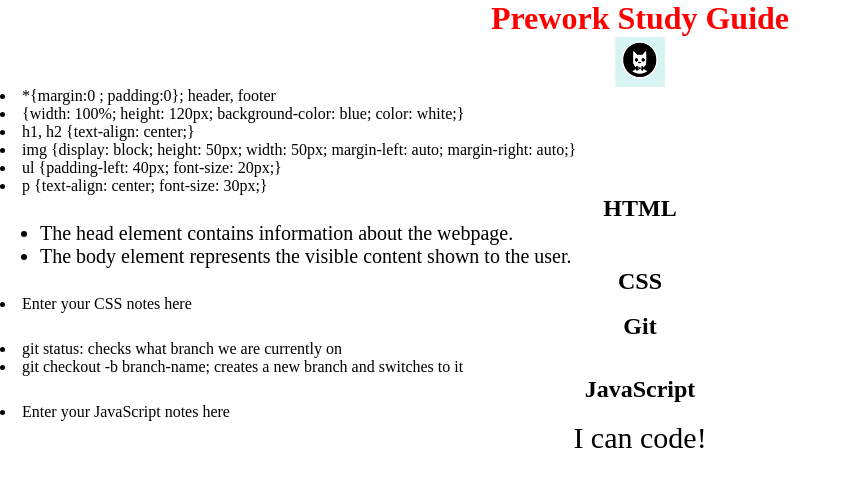
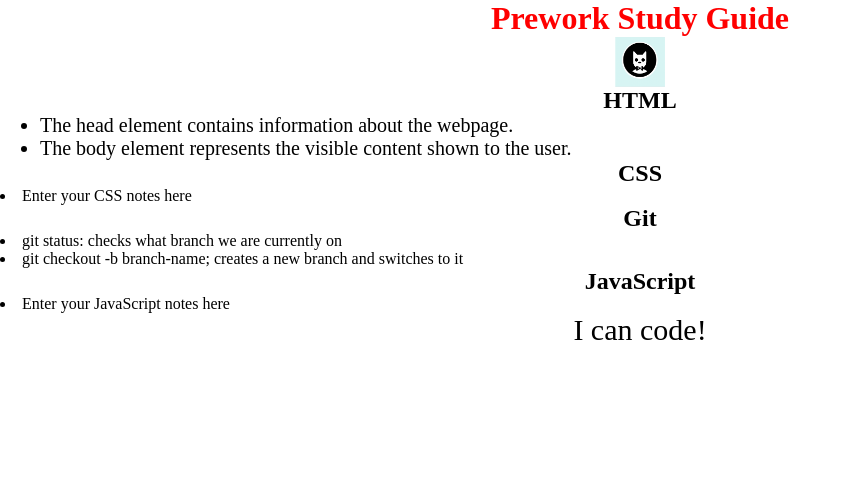
Before and after one commit to kpetrosky/Pre-work-Study-Guide, a plain HTML site: page prework-study-guide/assets/assets/index.html in a window 1280 px wide. Shown: the whole page, without its empty margins (0-852 px from the left). Drawn offline with Linux system fonts and the light colour scheme; files that its build step writes are made by us from their sources; files whose address does not match are found by name.

Commit message:
updated 3

```diff
--- a/prework-study-guide/assets/assets/index.html
+++ b/prework-study-guide/assets/assets/index.html
@@ -12,13 +12,8 @@
     <header id="header">
       <h1 style="color:red;">Prework Study Guide</h1>
       <img src="./assets/bowtie-cat.png" alt="Profile image of cat wearing a bow tie." />
-      <li>*{margin:0 ; padding:0}; header, footer </li>
-      <li>{width: 100%; height: 120px; background-color: blue; color: white;}</li>
-      <li>h1, h2 {text-align: center;} </li>
-      <li>img {display: block; height: 50px; width: 50px; margin-left: auto; margin-right: auto;} </li>
-      <li>ul {padding-left: 40px; font-size: 20px;} </li>
-      <li>p {text-align: center; font-size: 30px;}</li>
-    </header>
+      <head>
+      </header>
 
     <main>
       <section class="card" id="html-section">
```
